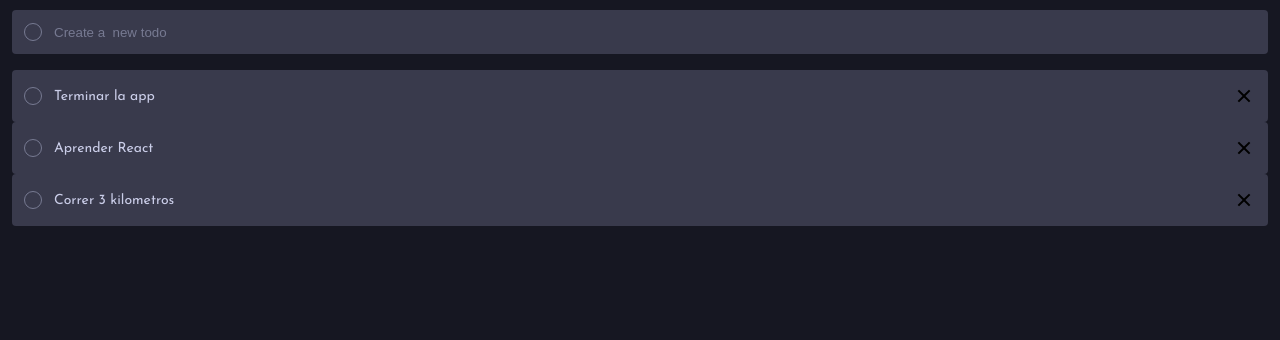
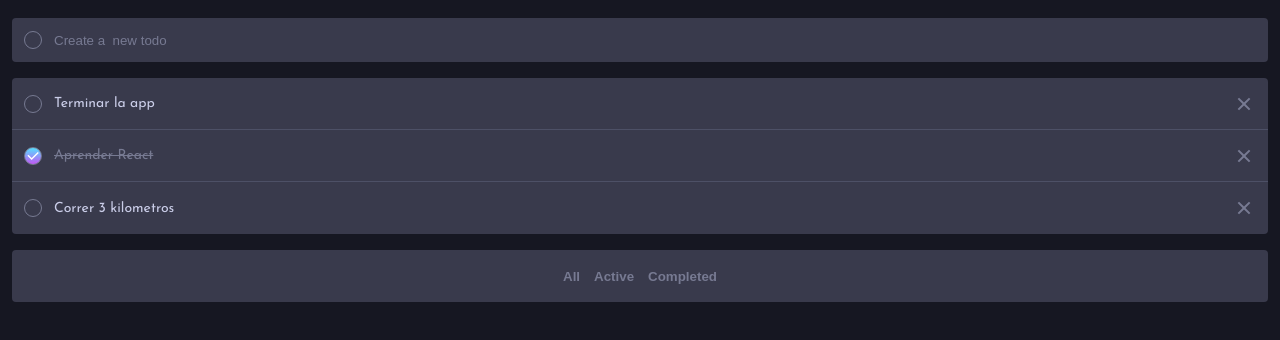
Before and after one commit to JhonEduard26/todo-app, a React (Vite) app: page / in a window 1280 px wide. Shown: the part 330-670 px from the top of the page. Built offline with nearby package versions, Linux system fonts and the light colour scheme.

Commit message:
Ã[ADD] todofilter

```diff
--- a/src/App.jsx
+++ b/src/App.jsx
@@ -3,6 +3,7 @@ import { Header } from './components/Header'
 import { CreateTodo } from './components/CreateTodo'
 import { TodoList } from './components/TodoList'
 import { TodoItem } from './components/TodoItem'
+import { TodoFilter } from './components/TodoFilter'
 import { useState } from 'react'
 
 const defaultTodos = [
@@ -14,7 +15,7 @@ const defaultTodos = [
   {
     id: 2,
     text: 'Aprender React',
-    completed: false,
+    completed: true,
   },
   {
     id: 3,
@@ -25,7 +26,12 @@ const defaultTodos = [
 
 function App() {
   const [todos, setTodos] = useState(defaultTodos)
-  console.log(todos)
+
+  const activeTodos = [...todos].filter((todo) => !todo.completed)
+  const completedTodos = [...todos].filter((todo) => todo.completed)
+
+  const [active, setActive] = useState(false)
+  const [completed, setCompleted] = useState(false)
 
   const handleDelete = (id) => {
     const newTodos = todos.filter((todo) => todo.id !== id)
@@ -35,10 +41,70 @@ function App() {
   const handleComplete = (id) => {
     const index = todos.findIndex((todo) => todo.id === id)
     const newTodos = [...todos]
-    newTodos[index].completed = true
+    newTodos[index].completed = !newTodos[index].completed
     setTodos(newTodos)
   }
 
+  const onAllFilter = () => {
+    setActive(false)
+    setCompleted(false)
+  }
+
+  const onActiveFilter = () => {
+    setActive(true)
+    setCompleted(false)
+  }
+
+  const onCompletedFilter = () => {
+    setActive(false)
+    setCompleted(true)
+  }
+
+  if (active && !completed) {
+    return (
+      <div className='App'>
+        <Header />
+        <CreateTodo />
+        <TodoList>
+          {activeTodos.map((todo) => (
+            <TodoItem
+              key={todo.id}
+              id={todo.id}
+              text={todo.text}
+              completed={todo.completed}
+              completeFun={handleComplete}
+              deleteFun={handleDelete}
+            />
+          ))}
+        </TodoList>
+        <TodoFilter
+          activeFun={onActiveFilter}
+          completedFun={onCompletedFilter}
+          allFun={onAllFilter}
+        />
+      </div>
+    )
+  } else if (completed && !active) {
+    return (
+      <div className='App'>
+        <Header />
+        <CreateTodo />
+        <TodoList>
+          {completedTodos.map((todo) => (
+            <TodoItem
+              key={todo.id}
+              id={todo.id}
+              text={todo.text}
+              completed={todo.completed}
+              completeFun={handleComplete}
+              deleteFun={handleDelete}
+            />
+          ))}
+        </TodoList>
+        <TodoFilter activeFun={onActiveFilter} completedFun={onCompletedFilter} />
+      </div>
+    )
+  } else {
     return (
       <div className='App'>
         <Header />
@@ -55,8 +121,10 @@ function App() {
             />
           ))}
         </TodoList>
+        <TodoFilter activeFun={onActiveFilter} completedFun={onCompletedFilter} />
       </div>
     )
   }
+}
 
 export default App
--- /dev/null
+++ b/src/components/TodoFilter.jsx
@@ -0,0 +1,19 @@
+import '../styles/TodoFilter.css'
+
+function TodoFilter({ activeFun, completedFun, allFun }) {
+  return (
+    <div className='TodoFilter'>
+      <button className='TodoFilter-button' type='button' onClick={allFun}>
+        All
+      </button>
+      <button className='TodoFilter-button' type='button' onClick={activeFun}>
+        Active
+      </button>
+      <button className='TodoFilter-button' type='button' onClick={completedFun}>
+        Completed
+      </button>
+    </div>
+  )
+}
+
+export { TodoFilter }
--- a/src/components/TodoList.jsx
+++ b/src/components/TodoList.jsx
@@ -1,5 +1,5 @@
 function TodoList({ children }) {
-  return <ul>{children}</ul>
+  return <ul style={{ marginBottom: '16px' }}>{children}</ul>
 }
 
 export { TodoList }
--- a/src/index.css
+++ b/src/index.css
@@ -32,6 +32,7 @@
   --mb-0-8: 0.5rem;
   --mb-1-2: 0.75rem;
   --mb-1-6: 1rem;
+  --mb-2-4: 1.5rem;
   --mb-3-2: 2rem;
 }
 * {
--- a/src/styles/Header.css
+++ b/src/styles/Header.css
@@ -2,7 +2,7 @@
   display: flex;
   align-items: center;
   justify-content: space-between;
-  margin-bottom: var(--mb-1-6);
+  margin-bottom: var(--mb-2-4);
 }
 .Header-title {
   font-size: 1.25rem;
--- /dev/null
+++ b/src/styles/TodoFilter.css
@@ -0,0 +1,21 @@
+.TodoFilter {
+  display: flex;
+  justify-content: center;
+  align-items: center;
+  column-gap: 6px;
+  height: 52px;
+  border-radius: 4px;
+  background: var(--very-darker-grayish-blue);
+}
+.TodoFilter-button {
+  cursor: pointer;
+  outline: 0;
+  border: 0;
+  background: transparent;
+  padding: 4px;
+  font-weight: var(--font-bold);
+  color: var(--dark-grayish-blue);
+}
+.TodoFilter-button:hover {
+  color: var(--light-grayish-blue);
+}
--- a/src/styles/TodoItem.css
+++ b/src/styles/TodoItem.css
@@ -6,9 +6,18 @@
   padding-left: 12px;
   padding-right: 12px;
   min-height: 52px;
-  border-radius: 4px;
+  border-bottom: 1px solid var(--very-dark-grayish-blue);
   background: var(--very-darker-grayish-blue);
   color: var(--light-grayish-blue);
+}
+.TodoItem:first-child .TodoItem-container {
+  border-top-left-radius: 4px;
+  border-top-right-radius: 4px;
+}
+.TodoItem:last-child .TodoItem-container {
+  border-bottom-left-radius: 4px;
+  border-bottom-right-radius: 4px;
+  border: 0;
 }
 .TodoItem-check {
   cursor: pointer;
@@ -30,6 +39,4 @@
 }
 .TodoItem-close {
   cursor: pointer;
-  width: 24px;
-  height: 24px;
 }
```
Also changed, not shown: src/assets/icons/close.svg. Lines whose indentation alone changed are shown as unchanged.
